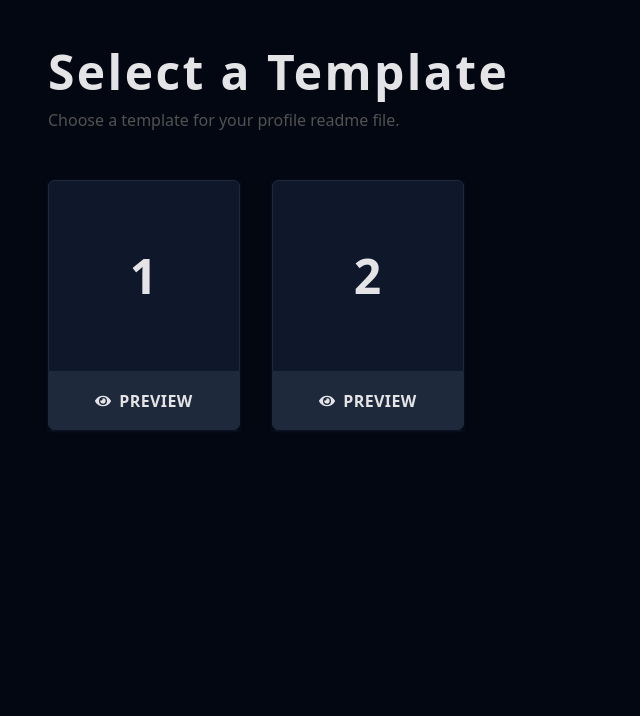
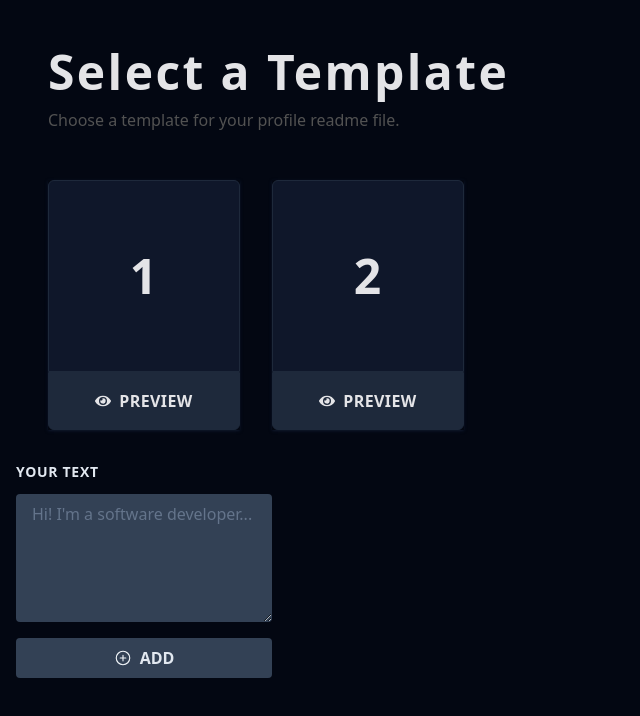
Before and after one commit to poyrazavsever/readme-maker, a Next.js app: page / in a window 1280 px wide. Shown: the top 716 px of the page, without its empty margins (0-640 px from the left). Built offline with nearby package versions, Linux system fonts and the light colour scheme.

Commit message:
feat: done text added

```diff
--- /dev/null
+++ b/components/Text/TextAdded.jsx
@@ -0,0 +1,51 @@
+import { use, useState } from "react";
+import { useDispatch } from "react-redux";
+import { setText } from "@/redux/template/textSlice";
+
+// Icon
+import { IoAddCircleOutline } from "react-icons/io5";
+
+function TextAdded() {
+
+    const dispatch = useDispatch()
+
+    const [textChange, setTextChange] = useState("")
+
+    const onSave = [textChange].every(Boolean)
+
+    const handleClick = () => {
+        if(onSave) {
+            dispatch(setText(textChange))
+        }
+    }
+
+    return (
+
+        <div className="w-64 flex flex-col items-start gap-4">
+
+            <div className="flex flex-col items-start gap-3 w-full">
+                <label htmlFor="yourText" className="text-sm uppercase font-semibold tracking-wider text-slate-200">Your Text</label>
+                <textarea
+                    type="text"
+                    id="yourText"
+                    value={textChange}
+                    placeholder="Hi! I'm a software developer..."
+                    onChange={(e) => setTextChange(e.target.value)}
+                    className="focus:outline-none py-2 px-4 rounded bg-slate-700 text-slate-100 w-full h-32 placeholder:text-slate-500"
+                />
+            </div>
+
+            <button
+                className="flex items-center justify-center gap-2 py-2 bg-slate-700 w-full rounded transition-all disabled:hover:bg-red-700 hover:bg-green-800"
+                onClick={handleClick}
+                disabled={!onSave}
+            >
+                <IoAddCircleOutline className="text-slate-100 text-lg" />
+                <span className="uppercase font-semibold text-slate-200">Add</span>
+            </button>
+
+        </div>
+    )
+}
+
+export default TextAdded
--- a/pages/index.js
+++ b/pages/index.js
@@ -1,4 +1,6 @@
 import TemplateSelector from '../components/TemplateSelector';
+
+import TextAdded from '@/components/Text/TextAdded';
 
 export default function Home() {
   return (
@@ -8,6 +10,8 @@ export default function Home() {
         <TemplateSelector />
       </div>
 
+      <TextAdded />
+
     </div>
   );
 }
```
